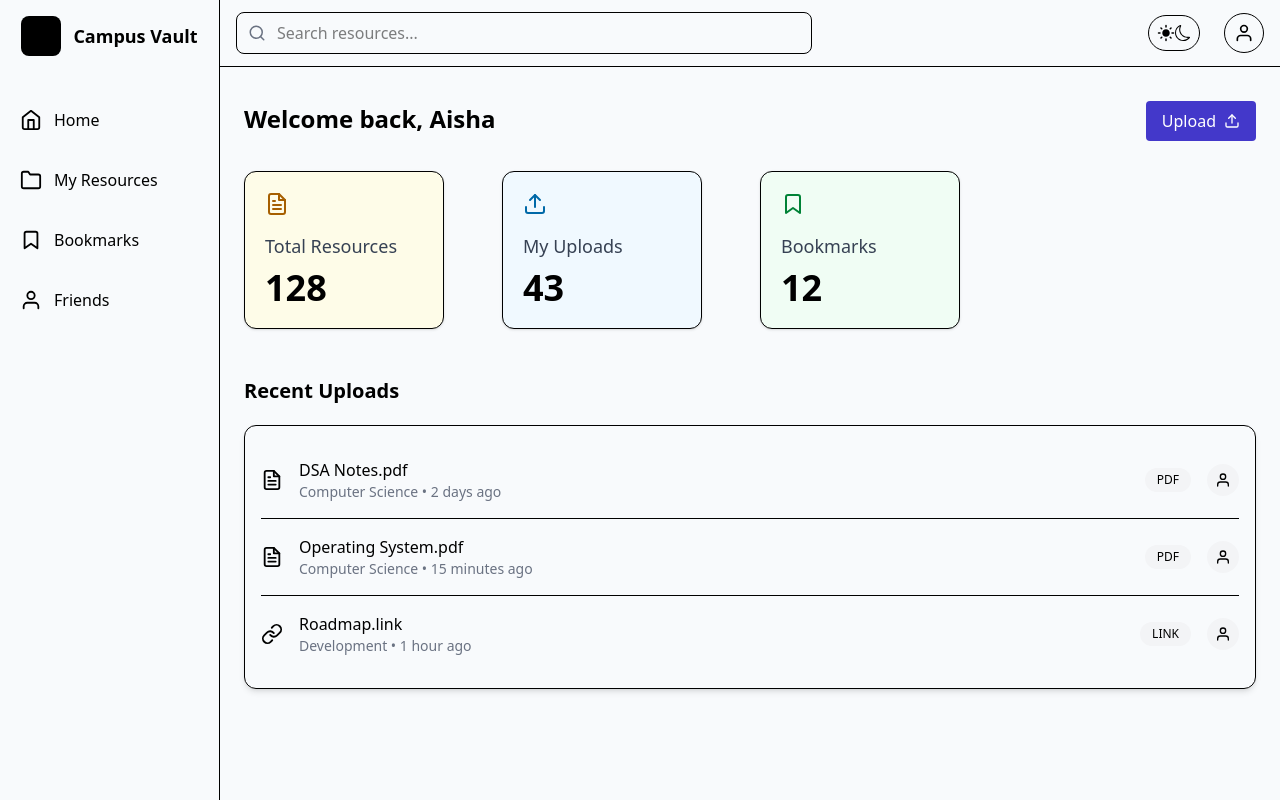
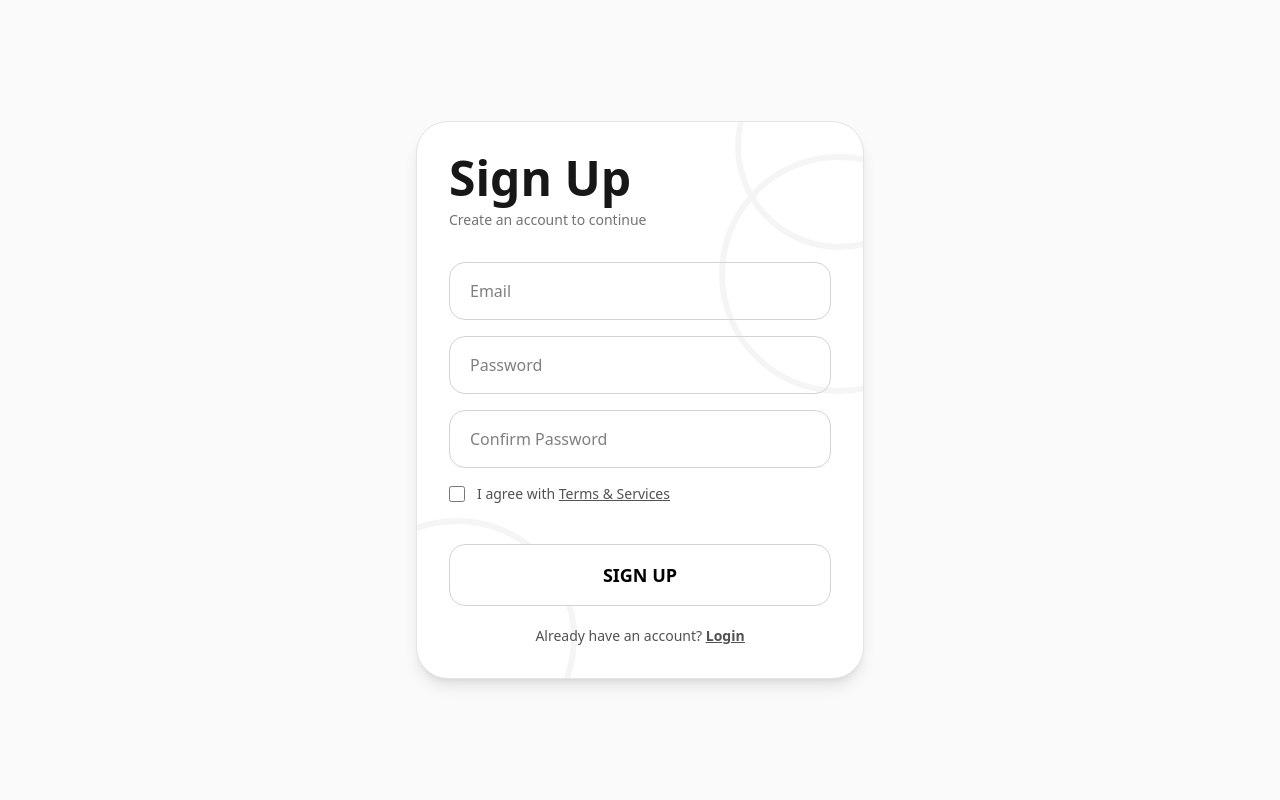
Before and after one commit to Aisha-shaikh578/CampusVault, a Next.js app: page /dashboard in a window 1280 px wide. Built offline with nearby package versions, Linux system fonts and the light colour scheme; no server answers.

Commit message:
Added protected route for dashboard

```diff
--- a/app/dashboard/page.tsx
+++ b/app/dashboard/page.tsx
@@ -1,15 +1,23 @@
+"use client";
+
 import Header from '@/components/Header'
 import RecentUploads from '@/components/RecentUploads';
 import Sidebar from '@/components/Sidebar'
 import StatsCard from "@/components/StatsCard";
+import { UseAuth } from '@/context/authContext';
 import {
   FiFileText,
   FiUpload,
   FiBookmark,
 } from "react-icons/fi";
+import SignupPage from '../signup/page';
 
 export default function page() {
+  const { user } = UseAuth();
   return (
+    <>
+    {
+     user ?
     <div className='flex'>
       {/* Sidebar */}
       <Sidebar />
@@ -19,10 +27,9 @@ export default function page() {
         <Header />
 
         <main className='flex-1 p-6'>
-            {/* Login | Welcome */}
             <div className='flex flex-col md:flex-row justify-between items-center mb-5'>
               <h1 className="mb-4 text-lg md:text-2xl font-semibold md:mt-3">
-                Welcome back, Aisha
+                Welcome back, {user.email}
               </h1>
 
               <button className='bg-[#4338ca] text-white px-4 py-2 rounded flex gap-2 items-center cursor-pointer hover:opacity-50'>
@@ -63,5 +70,9 @@ export default function page() {
         </main>
       </div>
     </div>
+    :
+    <SignupPage />
+  }
+  </>
   )
 }
--- a/components/Sidebar.tsx
+++ b/components/Sidebar.tsx
@@ -9,7 +9,7 @@ import {
   FiLogOut,
 } from "react-icons/fi";
 
-import { useAuth } from "@/context/authContext";
+import { UseAuth } from "@/context/authContext";
 
 const menuItems = [
   {
@@ -36,7 +36,7 @@ const menuItems = [
 
 export default function Sidebar() {
 
-  const { user } = useAuth();
+  const { user } = UseAuth();
 
   return (
     <aside className="flex h-screen flex-col justify-between border-r px-2 py-4 lg:w-55 w-20">
--- a/context/authContext.tsx
+++ b/context/authContext.tsx
@@ -27,11 +27,13 @@ export const AuthProvider = ({children}: {children: React.ReactNode}) => {
   )
 }
 
-export const useAuth = () => {
+export const UseAuth = () => {
   const context = useContext(AuthContext);
 
   if(!context) {
     throw new Error('useAuth must be used within the AuthProvider');
+  } else{
+    console.log(context)
   }
   return context;
 }
```
